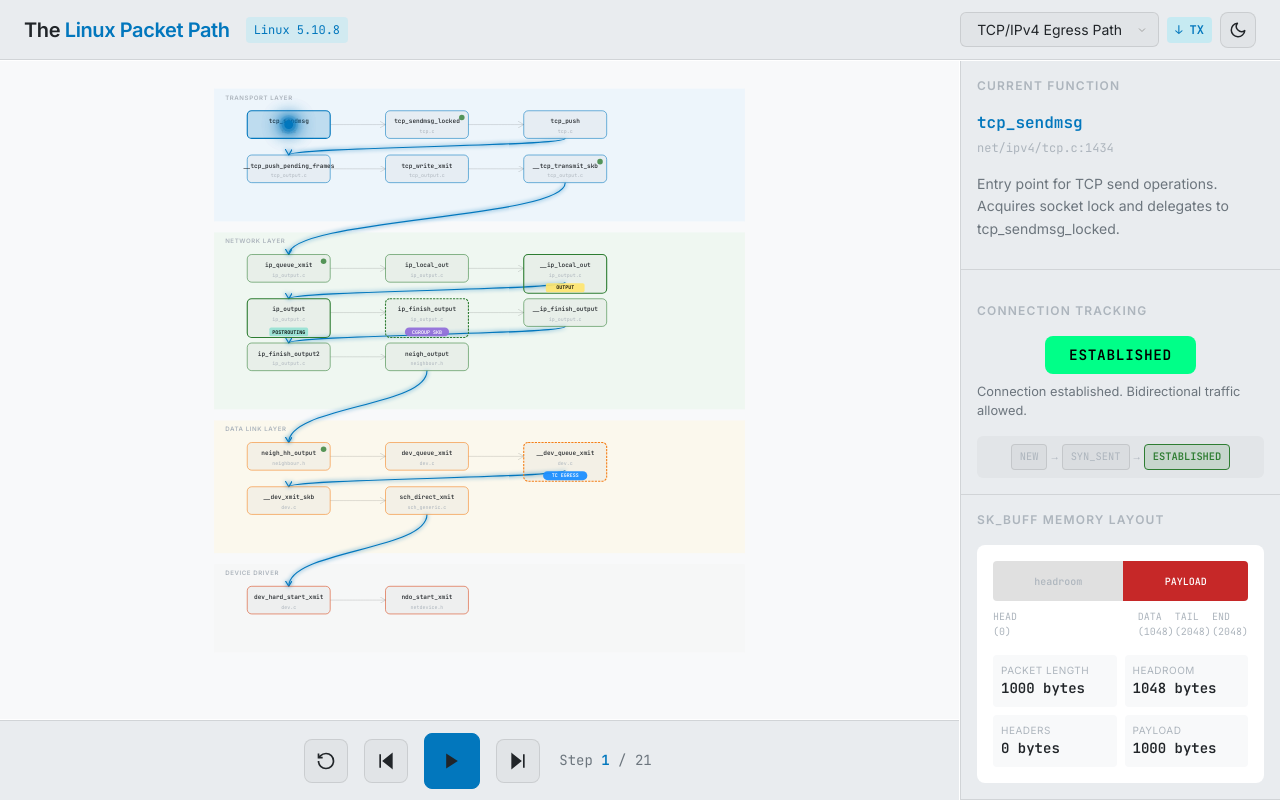
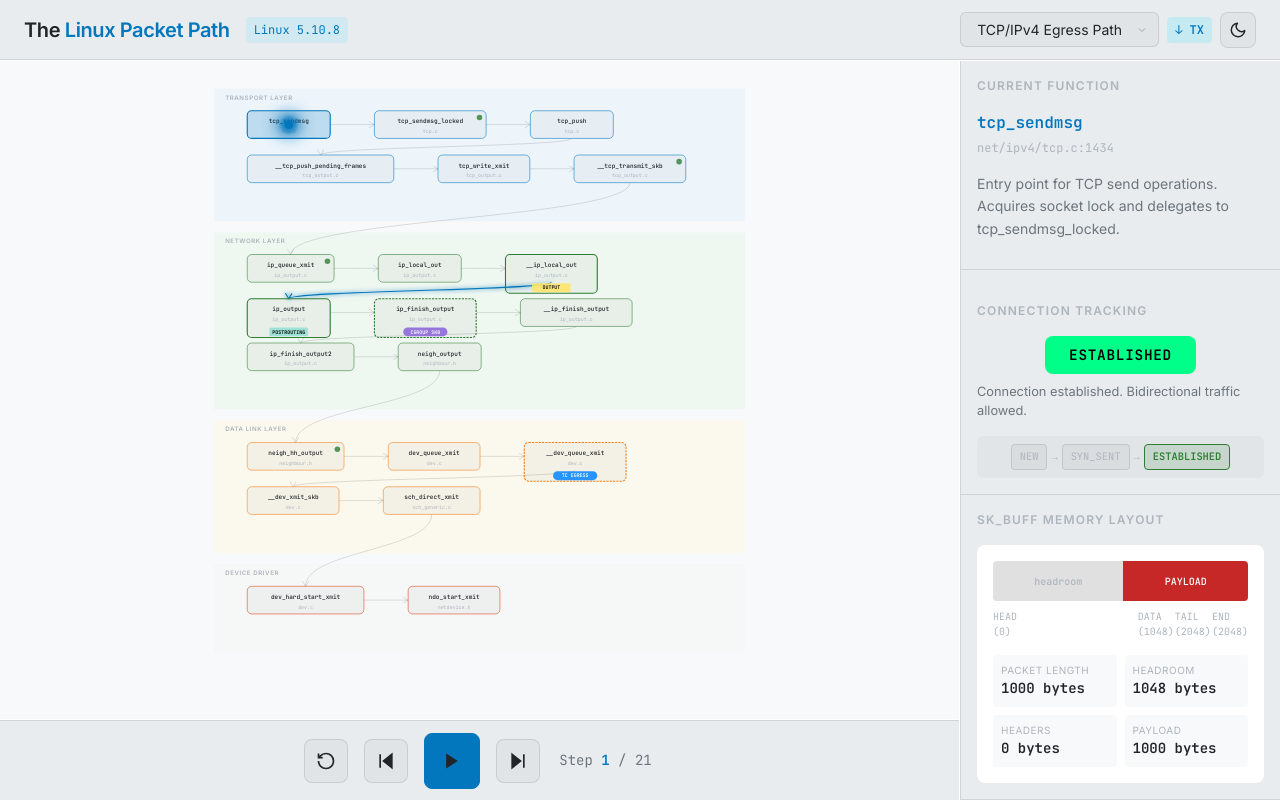
Before and after one commit to rizkiamr/linux-packet-visualizer, a React (Vite) app in the folder frontend/: page / in a window 1280 px wide. Built offline with nearby package versions, Linux system fonts and the light colour scheme.

Commit message:
feat: implement dynamic node sizing based on text length

```diff
--- a/frontend/src/components/SVGCanvas.jsx
+++ b/frontend/src/components/SVGCanvas.jsx
@@ -23,15 +23,13 @@ export function SVGCanvas({
         return () => window.removeEventListener('resize', handleResize);
     }, []);
 
-    // SVG Layout Constants
     // Mobile Breakpoint
     const isMobile = windowSize.width < 768;
 
-    // SVG Layout Constants
-    const nodeWidth = isMobile ? 120 : 150;
+    // SVG Layout Constants (Base values)
     const nodeHeight = isMobile ? 40 : 50;
-    const nodeSpacingX = isMobile ? 150 : 250;
     const nodeSpacingY = isMobile ? 60 : 80;
+    const nodeGapX = isMobile ? 30 : 80; // Horizontal gap between nodes
 
     // Determine direction
     const isIngress = path?.direction === 'ingress';
@@ -45,14 +43,21 @@ export function SVGCanvas({
         'Socket Layer': 'var(--layer-socket-bg)',
     };
 
+    // Helper to calculate dynamic width
+    const getDynamicWidth = (name) => {
+        const charWidth = isMobile ? 7.5 : 9; // Approx px per char
+        const padding = 40;
+        const minW = isMobile ? 120 : 150;
+        const textWidth = (name.length * charWidth) + padding;
+        return Math.max(minW, textWidth);
+    };
+
     // Calculate Layout
     const layout = useMemo(() => {
         if (!path?.functions) return null;
 
         const positions = {};
-        // Calculate available width for content (excluding sidebar approx 320px + margins)
-        // Safer to assume some padding.
-        // We want to wrap BEFORE the horizontal scrollbar would appear.
+
         const sidebarWidth = isMobile ? 0 : 320;
         const canvasWidth = windowSize.width - sidebarWidth - 40;
         const maxRowWidth = Math.max(isMobile ? 300 : 800, canvasWidth);
@@ -73,8 +78,6 @@ export function SVGCanvas({
 
         layerOrder.forEach(layerName => {
             const funcs = functionsByLayer[layerName] || [];
-            // Even if empty, we might want to show the layer?
-            // Current app only shows occupied layers usually, but let's stick to showing what we have.
             if (funcs.length === 0) return;
 
             let row = 0;
@@ -82,8 +85,10 @@ export function SVGCanvas({
             const layerStartY = currentY;
 
             funcs.forEach((fn) => {
+                const thisWidth = getDynamicWidth(fn.name);
+
                 // Check wrap
-                if (currentX + nodeWidth + 20 > maxRowWidth) {
+                if (currentX + thisWidth + 20 > maxRowWidth) {
                     row++;
                     currentX = 60;
                 }
@@ -91,8 +96,8 @@ export function SVGCanvas({
                 // Layout: Grid with slight vertical separation for rows
                 const y = layerStartY + 40 + (row * nodeSpacingY);
 
-                positions[fn.id] = { x: currentX, y };
-                currentX += nodeSpacingX;
+                positions[fn.id] = { x: currentX, y, width: thisWidth };
+                currentX += thisWidth + nodeGapX;
             });
 
             const layerHeight = (row + 1) * nodeSpacingY + 80;
@@ -130,14 +135,13 @@ export function SVGCanvas({
             if (!fromPos || !toPos) return null;
 
             // Determine if horizontal (same row)
-            // Ideally checked by Y difference being small
             const sameRow = Math.abs(fromPos.y - toPos.y) < 20;
 
             // If same row and moving right -> Horizontal
             if (sameRow && toPos.x > fromPos.x) {
                 return {
                     id: `${edge.from}-${edge.to}`,
-                    fromX: fromPos.x + nodeWidth,
+                    fromX: fromPos.x + fromPos.width, // Use dynamic width
                     fromY: fromPos.y + nodeHeight / 2,
                     toX: toPos.x,
                     toY: toPos.y + nodeHeight / 2,
@@ -145,14 +149,12 @@ export function SVGCanvas({
                 };
             }
 
-            // Otherwise (Cross-row or Cross-layer) -> Vertical
-            // Right-to-Left or wrapping usually flows downwards or across.
-            // Vertical connection points (Bottom -> Top) work best for wrapping too.
+            // Vertical
             return {
                 id: `${edge.from}-${edge.to}`,
-                fromX: fromPos.x + nodeWidth / 2,
+                fromX: fromPos.x + fromPos.width / 2, // Center of dynamic width
                 fromY: fromPos.y + nodeHeight,
-                toX: toPos.x + nodeWidth / 2,
+                toX: toPos.x + toPos.width / 2, // Center of dynamic width
                 toY: toPos.y,
                 orientation: 'vertical'
             };
@@ -166,7 +168,7 @@ export function SVGCanvas({
         }
         const pos = layout.positions[currentFunctionId];
         return {
-            x: pos.x + nodeWidth / 2,
+            x: pos.x + pos.width / 2,
             y: pos.y + nodeHeight / 2,
         };
     }, [currentFunctionId, layout]);
@@ -241,7 +243,7 @@ export function SVGCanvas({
                             {...fn}
                             x={pos.x}
                             y={pos.y}
-                            width={nodeWidth}
+                            width={pos.width} // Dynamic width
                             height={nodeHeight}
                             isActive={fn.id === currentFunctionId}
                             onClick={() => onNodeClick && onNodeClick(fn.id)}
```
